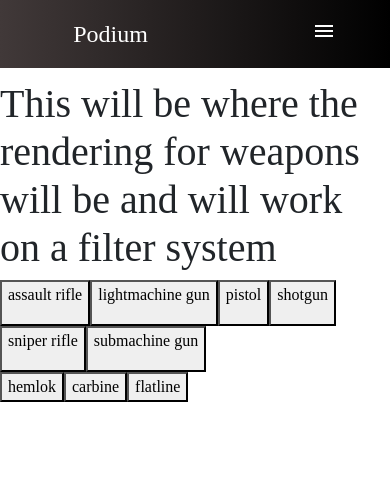
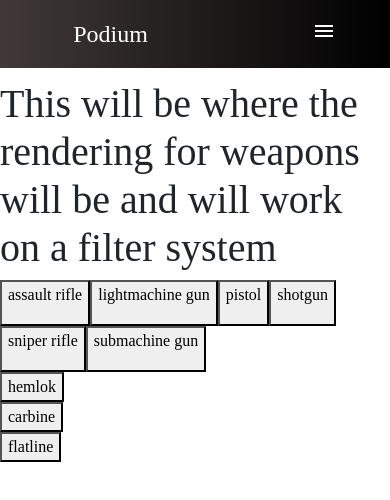
Before and after one commit to kozachukalex/FitnessTracker, an Angular app: page /gunlocker in a window 390 px wide. Both pictures are taken after a click on the button "assault rifle". Shown: the top 500 px of the page. Built offline with nearby package versions, Linux system fonts and the light colour scheme; a web font is replaced by a local one.

Commit message:
some styling to start mobile responsive

```diff
--- a/src/app/gunlocker/gunlocker.component.html
+++ b/src/app/gunlocker/gunlocker.component.html
@@ -1,14 +1,21 @@
 <h1> This will be where the rendering for weapons will be and will work on a filter system </h1>
-<a *ngFor="let type of this.data.weaponTypes">
+<div class="flexMediaRowToCol">
+    <div class="flexCol">
+        <div class="flexRow">
+            <div *ngFor="let type of this.data.weaponTypes">
                 <button routerLink="/gunlocker/{{type}}" (click)="this.data.updateType(type)">
                     <p>{{type}}</p>
                 </button>
-</a>
-<div *ngIf=this.data.weaponKeys>
+            </div>
+        </div>
+        <div *ngIf=this.data.weaponKeys class="flexCol">
             <a *ngFor="let weapon of this.data.weaponKeys">
-    <button routerLink="/gunlocker/{{this.data.currentType}}/{{weapon}}" (click)="this.data.updateWeapon(weapon)"> {{weapon}} </button>
+                <button routerLink="/gunlocker/{{this.data.currentType}}/{{weapon}}" (click)="this.data.updateWeapon(weapon)">
+                    {{weapon}} </button>
             </a>
         </div>
+    </div>
+
     <div *ngIf=this.data.currentWeapon>
         <h3> {{this.data.currentWeapon.name}}</h3>
         <table>
@@ -32,3 +39,4 @@
             </tr>
         </table>
     </div>
+</div>
--- a/src/app/gunlocker/gunlocker.component.scss
+++ b/src/app/gunlocker/gunlocker.component.scss
@@ -1,5 +1,6 @@
 h1{
     padding-top: 80px;
+    max-width: 100vw;
 }
 table{
     text-align: center;
```
Lines whose indentation alone changed are shown as unchanged.
